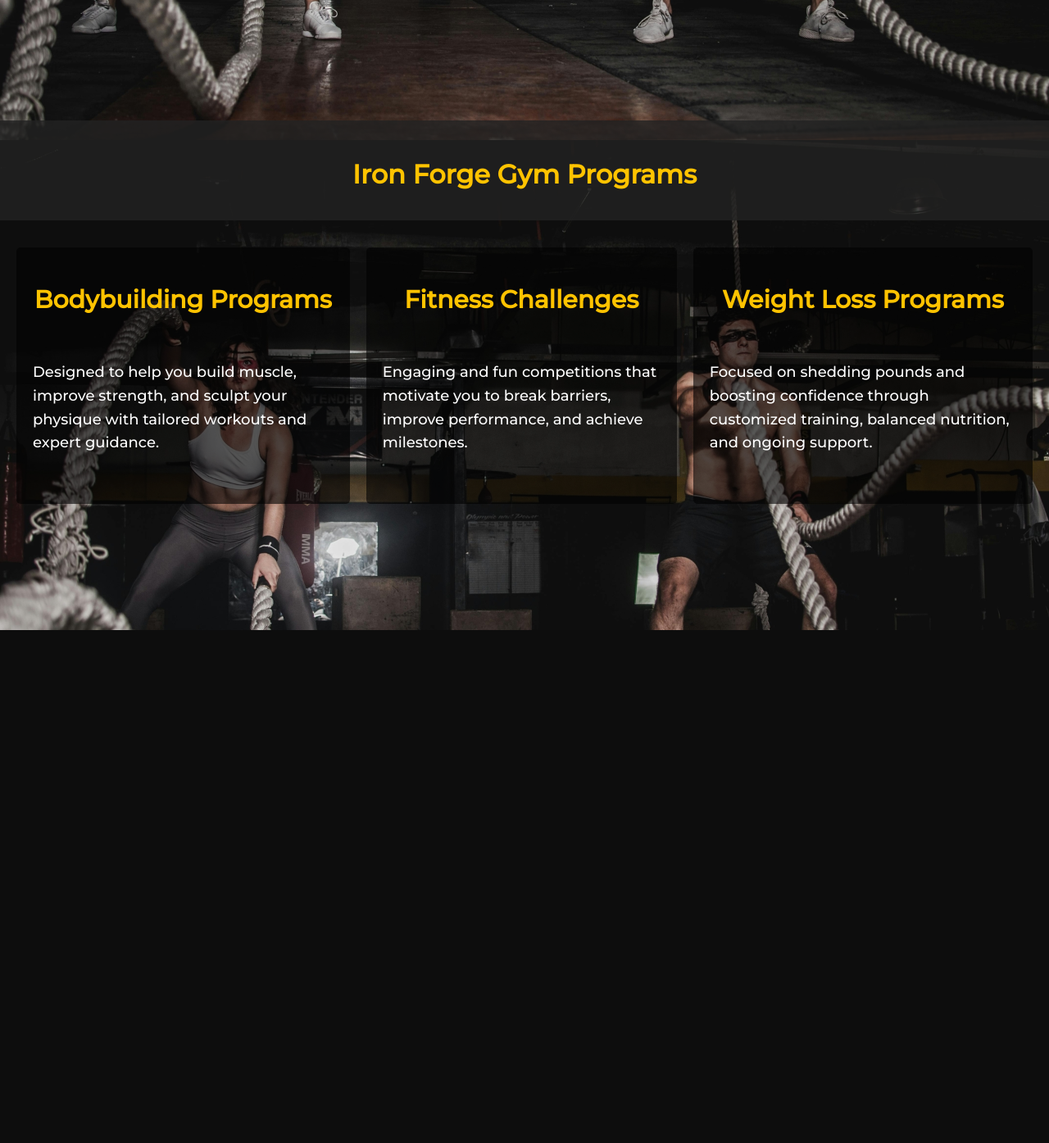
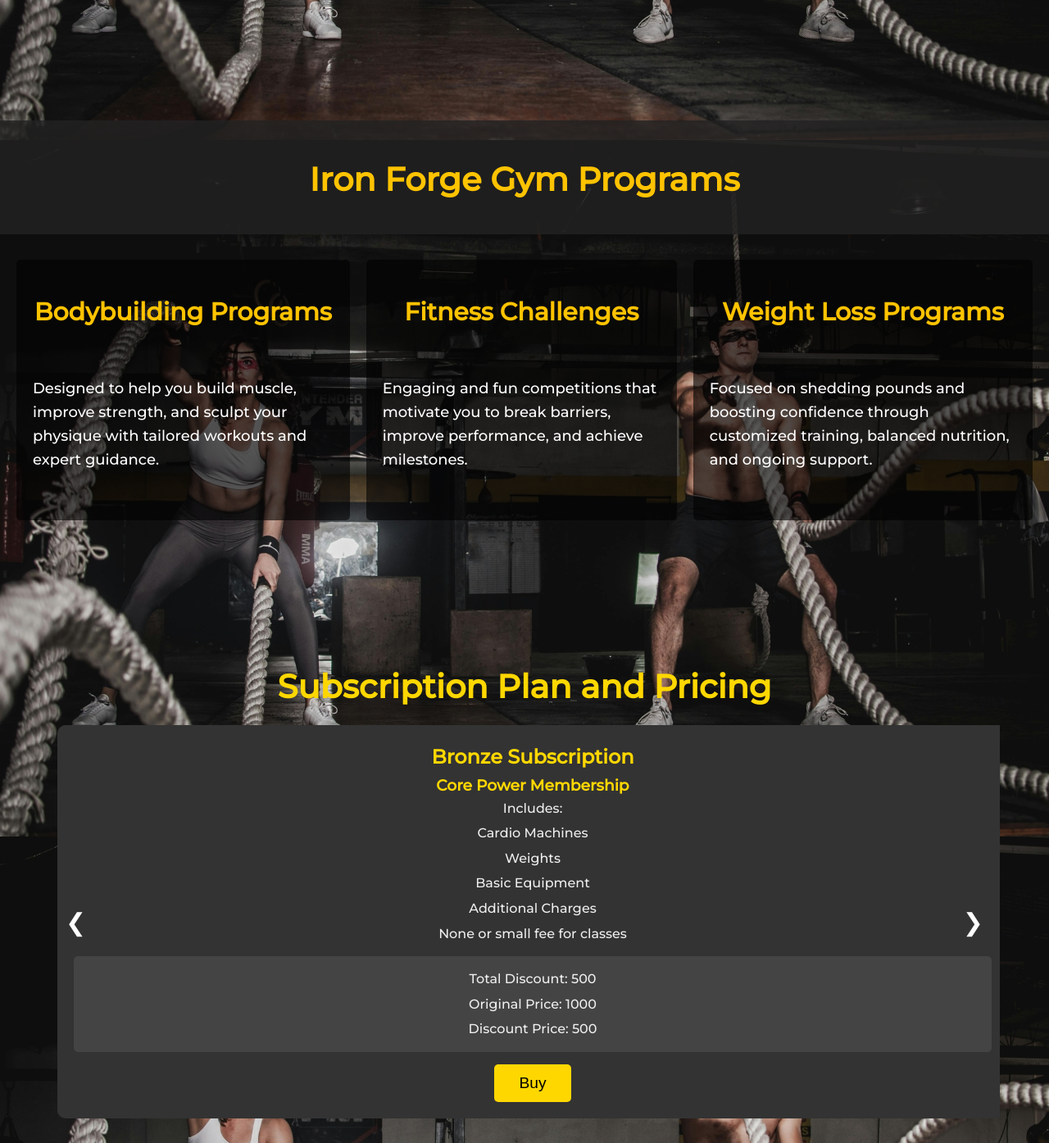
Before and after one commit to Yakuari/ActWebPageV3-4, a PHP site: page / in a window 1280 px wide. Shown: the part 679-2074 px from the top of the page at 82% size. Before the commit the page ends 1448 px from the top, so only its background shows below. Run offline with PHP 8.4, Linux system fonts and the light colour scheme.

Commit message:
Add files via upload

```diff
--- a/index.php
+++ b/index.php
@@ -110,5 +110,112 @@
             </a>
         </div>
         </section>
+
+        <div class="subscription-link" id="subscription">
+        <h1>Subscription Plan and Pricing</h1>
+
+        <!-- Slider container for subscription plans -->
+        <div class="slider">
+            <!-- Slider Content (All Subscription Plans) -->
+            <div class="slider-content">
+                <!-- 3 Months Subscription -->
+                <div class="subscription">
+                    <h2>Bronze Subscription</h2>
+                    <h3>Core Power Membership</h3>
+                    <p>Includes:</p>
+                    <ul>
+                        <li>Cardio Machines</li>
+                        <li>Weights</li>
+                        <li>Basic Equipment</li>
+                    </ul>
+                    <p>Additional Charges</p>
+                    <ul>
+                        <li>None or small fee for classes</li>
+                    </ul>
+                    <div class="price">
+                        <p>Total Discount: 500</p>
+                        <p>Original Price: 1000</p>
+                        <p>Discount Price: 500</p>
+                    </div>
+                    <form action="./buy-subscription.php" method="get">
+                        <button type="submit" value="3">Buy</button>
+                    </form>
+                </div>
+
+                <!-- 6 Months Subscription -->
+                <div class="subscription">
+                    <h2>Silver Subscription</h2>
+                    <h3>Strength & Stamina Pass</h3>
+                    <p>Includes:</p>
+                    <ul>
+                        <li>All Gym Access</li>
+                        <li>Unlimited classes (e.g., yoga, spinning)</li>
+                    </ul>
+                    <p>Additional Charges</p>
+                    <ul>
+                        <li>Personal training, massage, or specialty services may cost extra</li>
+                    </ul>
+                    <div class="price">
+                        <p>Total Discount: 1400</p>
+                        <p>Original Price: 2700</p>
+                        <p>Discount Price: 1400</p>
+                    </div>
+                    <form action="./buy-subscription.php" method="get">
+                        <button type="submit" value="6">Buy</button>
+                    </form>
+                </div>
+
+                <!-- 1 Year Subscription -->
+                <div class="subscription">
+                    <h2>Gold Subscription</h2>
+                    <h3>Empowerment Essentials Package</h3>
+                    <p>Includes:</p>
+                    <ul>
+                        <li>VIP access to events</li>
+                        <li>Priority booking for classes</li>
+                        <li>All services (classes, personal training, amenities)</li>
+                    </ul>
+                    <p>Additional Charges</p>
+                    <ul>
+                        <li>Sometimes still applies for very exclusive services</li>
+                    </ul>
+                    <div class="price">
+                        <p>Total Discount: 2500</p>
+                        <p>Original Price: 5000</p>
+                        <p>Discount Price: 2500</p>
+                    </div>
+                    <form action="./buy-subscription.php" method="get">
+                        <button type="submit" value="12">Buy</button>
+                    </form>
+                </div>
+            </div>
+
+            <!-- Navigation Arrows -->
+            <button class="arrow left" onclick="moveSlide(-1)">&#10094;</button>
+            <button class="arrow right" onclick="moveSlide(1)">&#10095;</button>
+        </div>
+    </div>
+
+    <script>
+        // JavaScript to control slider movement
+        let currentIndex = 0;
+
+        function moveSlide(direction) {
+            const sliderContent = document.querySelector('.slider-content');
+            const totalSlides = document.querySelectorAll('.subscription').length;
+
+            currentIndex += direction;
+
+            // Loop back to the first or last slide when reaching the end
+            if (currentIndex < 0) {
+                currentIndex = totalSlides - 1;
+            } else if (currentIndex >= totalSlides) {
+                currentIndex = 0;
+            }
+
+            const newTransformValue = -currentIndex * 100; // Move to the next slide
+            sliderContent.style.transform = `translateX(${newTransformValue}%)`;
+        }
+    </script>
 </body>
 </html>
--- a/src/css/styles.css
+++ b/src/css/styles.css
@@ -439,3 +439,103 @@ main {
 .contact-section .contact-info p {
     margin: 10px 0;
 }
+/* subscriptions */
+.subscription-link {
+    max-width: 1200px;
+    margin: 0 auto;
+    padding: 20px;
+    text-align: center;
+}
+
+h1 {
+    color: #FFD700;
+    font-size: 2.5em;
+    margin-bottom: 5px;
+}
+
+.slider {
+    position: relative;
+    width: 100%;
+    overflow: hidden;
+    justify-content: center;
+
+}
+
+.slider-content {
+    display: flex;
+    transition: transform 0.5s ease-in-out;
+
+}
+
+.subscription {
+    flex: 0 0 100%;
+    box-sizing: border-box;
+    padding: 20px;
+    text-align: center;
+    background-color: #333;
+    border-radius: 10px;
+    margin: 10px;
+}
+
+.subscription h2, .subscription h3 {
+    color: #FFD700;
+}
+
+.subscription ul {
+    list-style-type: none;
+    padding: 0;
+}
+
+.subscription ul li {
+    margin: 5px 0;
+}
+
+.price {
+    background-color: #444;
+    border-radius: 5px;
+    margin: 15px 0;
+    padding: 10px;
+}
+
+.price p {
+    margin: 5px 0;
+}
+
+button {
+    background-color: #FFD700;
+    color: black;
+    font-size: 1.2em;
+    padding: 12px 30px;
+    border: none;
+    border-radius: 5px;
+    cursor: pointer;
+    transition: background-color 0.3s ease;
+}
+
+button:hover {
+    background-color: #e5c100;
+}
+
+.arrow {
+    position: absolute;
+    top: 50%;
+    transform: translateY(-50%);
+    font-size: 30px;
+    background-color: transparent;
+    color: white;
+    border: none;
+    padding: 10px;
+    cursor: pointer;
+}
+
+.left {
+    left: 10px;
+}
+
+.right {
+    right: 10px;
+}
+
+.arrow:hover {
+    background-color: rgba(0, 0, 0, 0.7);
+}
```
